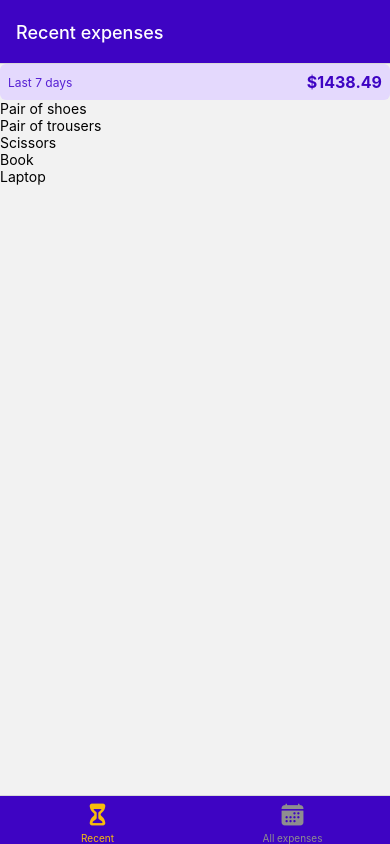
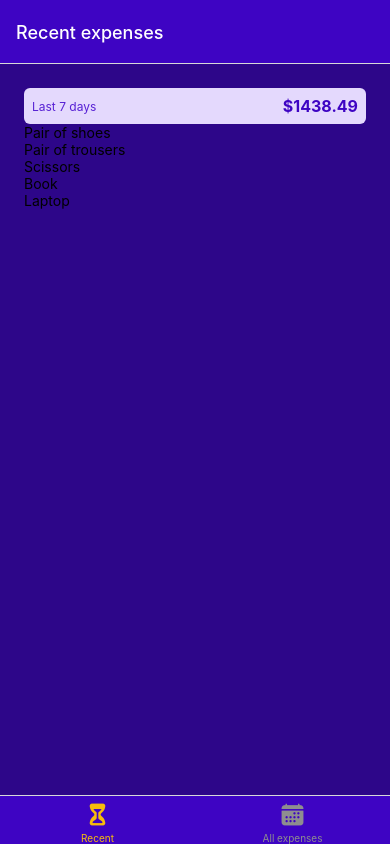
Before and after one commit to pizarrosch/expense-check-app-rn, a React Native app: screen / in a window 390 px wide. Built offline with nearby package versions, Linux system fonts and the light colour scheme.

Commit message:
Add styles to expenses output component

```diff
--- a/components/Expenses Output/ExpensesOutput.js
+++ b/components/Expenses Output/ExpensesOutput.js
@@ -1,6 +1,7 @@
-import {View} from "react-native";
+import {View, StyleSheet} from "react-native";
 import ExpensesSummary from "./ExpensesSummary";
 import ExpensesList from "./ExpensesList";
+import {GlobalStyles} from "../../constants/styles";
 
 const DUMMY_EXPENSES = [
   {
@@ -37,9 +38,17 @@
 
 export default function ExpensesOutput({expenses, expensesPeriod}) {
   return (
-    <View>
+    <View style={styles.container}>
       <ExpensesSummary expenses={DUMMY_EXPENSES} periodName={expensesPeriod}/>
       <ExpensesList expenses={DUMMY_EXPENSES}/>
     </View>
   )
 }
+
+const styles = StyleSheet.create({
+  container: {
+    padding: 24,
+    backgroundColor: GlobalStyles.colors.primary700,
+    flex: 1
+  }
+})
```
